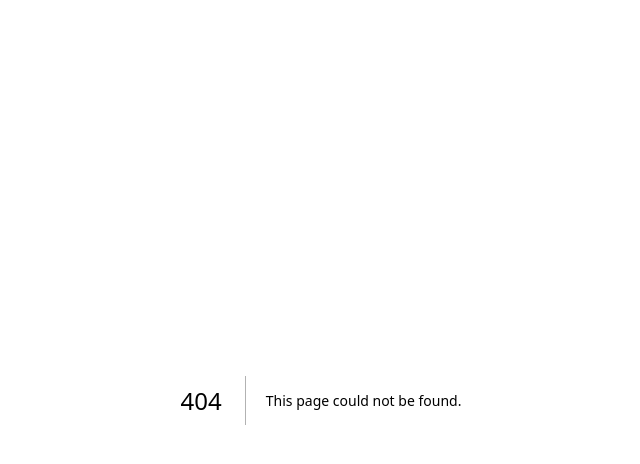
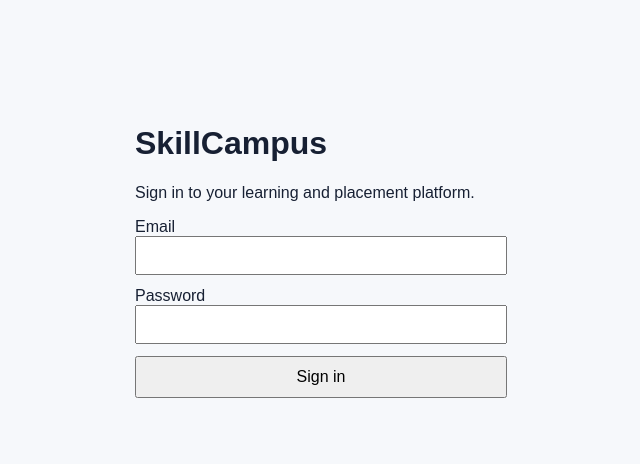
Before and after one commit to s-s-shriram/skillcampus, a Next.js app in the folder frontend/: page /login in a window 1280 px wide. Before the commit this address had no page. Shown: the top 464 px of the page, without its empty margins (319-959 px from the left). Built offline with nearby package versions, Linux system fonts and the light colour scheme.

Commit message:
feat(auth): add initial login page

```diff
--- /dev/null
+++ b/frontend/app/login/page.tsx
@@ -0,0 +1,56 @@
+'use client'
+
+import { FormEvent, useState } from 'react'
+import { createClient } from '../../lib/supabase-browser'
+
+export default function LoginPage() {
+  const [email, setEmail] = useState('')
+  const [password, setPassword] = useState('')
+  const [message, setMessage] = useState('')
+  const [loading, setLoading] = useState(false)
+
+  async function handleSubmit(event: FormEvent<HTMLFormElement>) {
+    event.preventDefault()
+    setLoading(true)
+    setMessage('')
+
+    const supabase = createClient()
+    const { error } = await supabase.auth.signInWithPassword({ email, password })
+
+    setLoading(false)
+    setMessage(error ? error.message : 'Login successful. Dashboard is coming next.')
+  }
+
+  return (
+    <main style={{ maxWidth: 420, margin: '80px auto', padding: 24 }}>
+      <h1>SkillCampus</h1>
+      <p>Sign in to your learning and placement platform.</p>
+      <form onSubmit={handleSubmit} style={{ display: 'grid', gap: 12 }}>
+        <label>
+          Email
+          <input
+            type="email"
+            value={email}
+            onChange={(event) => setEmail(event.target.value)}
+            required
+            style={{ display: 'block', width: '100%', padding: 10 }}
+          />
+        </label>
+        <label>
+          Password
+          <input
+            type="password"
+            value={password}
+            onChange={(event) => setPassword(event.target.value)}
+            required
+            style={{ display: 'block', width: '100%', padding: 10 }}
+          />
+        </label>
+        <button type="submit" disabled={loading} style={{ padding: 10 }}>
+          {loading ? 'Signing in...' : 'Sign in'}
+        </button>
+      </form>
+      {message && <p>{message}</p>}
+    </main>
+  )
+}
```
